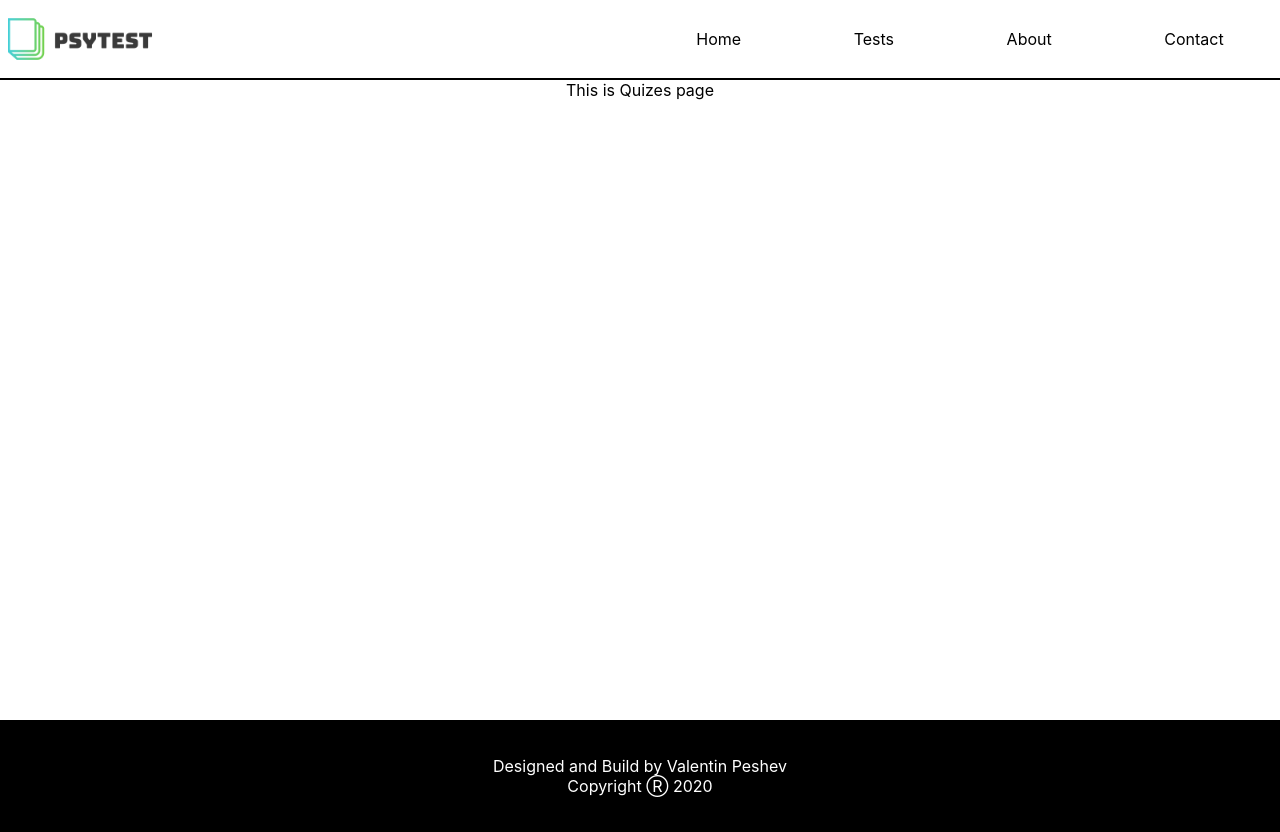
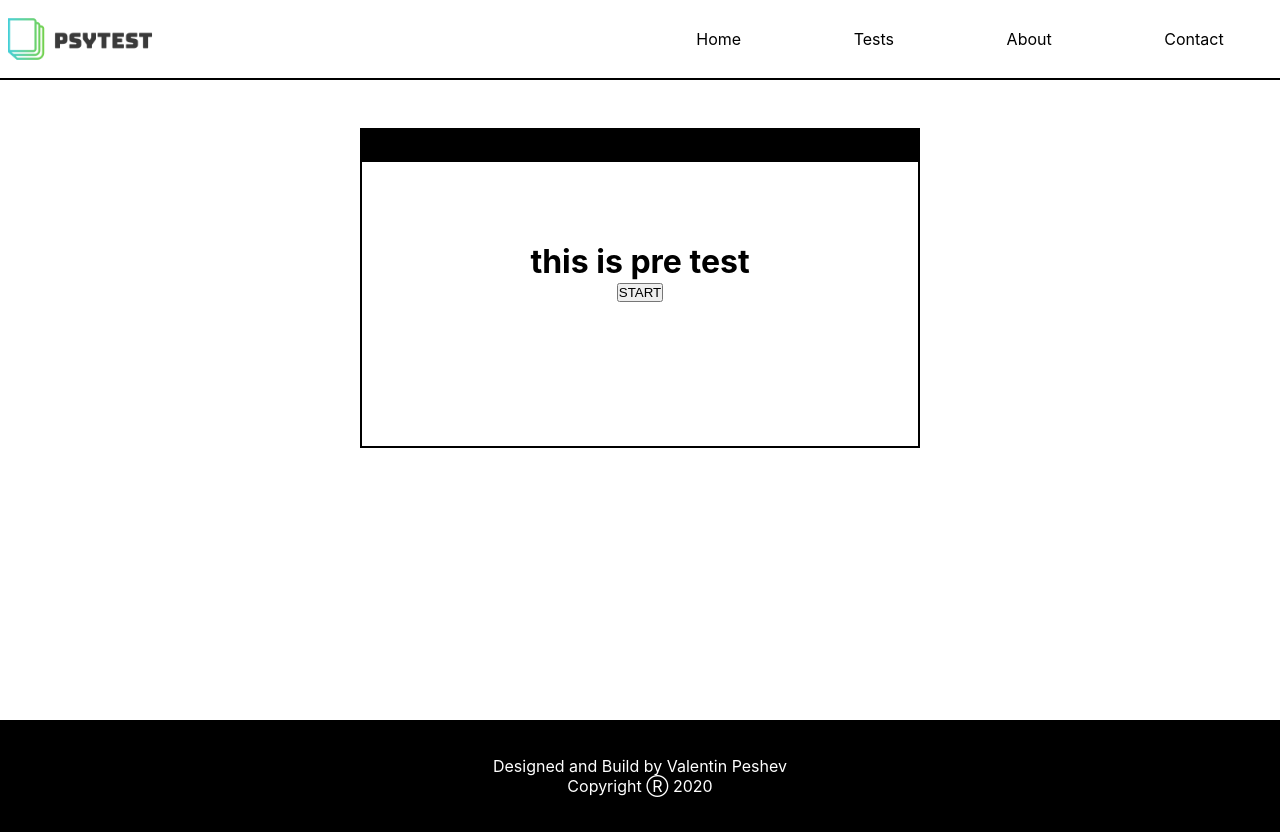
Before and after one commit to valiopld/psytest, a React (Create React App) app: page /quizes in a window 1280 px wide. Built offline with nearby package versions, Linux system fonts and the light colour scheme.

Commit message:
Build Quiz Functional component and style it

```diff
--- /dev/null
+++ b/src/components/quiz/quiz.component.jsx
@@ -0,0 +1,55 @@
+import React, { useState } from "react";
+
+import "./quiz.style.scss";
+
+import test from "../../db/test";
+
+const Quiz = () => {
+  const [getQuizState, setQuizState] = useState("start");
+  const [getQn, setQn] = useState(0);
+  const [getPoint, setPoint] = useState(0);
+
+  const nextQ = (i) => {
+    setPoint(getPoint + (i + 1));
+    setQn(getQn + 1);
+    if (getQn === test.questions.length - 1) {
+      setQuizState("end");
+    }
+  };
+
+  const show = () => {
+    switch (getQuizState) {
+      case "start":
+        return (
+          <div>
+            <h1>{test.pre}</h1>
+            <button onClick={() => setQuizState("quiz")}>START</button>
+          </div>
+        );
+      case "quiz":
+        return (
+          <div>
+            <h1>{test.questions[getQn]}</h1>
+            {test.answers.map((a, i) => (
+              <p key={i} onClick={() => nextQ(i)} className="option">
+                {a}
+              </p>
+            ))}
+          </div>
+        );
+      case "end":
+        return <div>END {getPoint}</div>;
+
+      default:
+        break;
+    }
+  };
+  return (
+    <div className="quiz">
+      <div className="progress-bar"></div>
+      <div className="content">{show()}</div>
+    </div>
+  );
+};
+
+export default Quiz;
--- /dev/null
+++ b/src/components/quiz/quiz.style.scss
@@ -0,0 +1,31 @@
+.quiz {
+  width: 35rem;
+  height: 20rem;
+  border: 2px solid black;
+  margin-top: 3rem;
+  display: flex;
+  flex-direction: column;
+
+  .progress-bar {
+    width: 100%;
+    background-color: black;
+    height: 10%;
+  }
+  .content {
+    height: 70%;
+    display: flex;
+    justify-content: center;
+    align-items: center;
+    text-align: center;
+    .option {
+      border: 1px solid black;
+      margin: 0.5rem;
+      padding: 0.5rem 5rem;
+    }
+    .option:hover {
+      background-color: black;
+      color: white;
+      cursor: pointer;
+    }
+  }
+}
--- /dev/null
+++ b/src/db/test.js
@@ -0,0 +1,8 @@
+const test = {
+  pre: "this is pre test",
+  questions: ["quest1", "quest2", "quest3"],
+  answers: ["yes", "idk", "no"],
+  final: "this is final text",
+};
+
+export default test;
--- a/src/pages/quizesPage/quizesPage.page.jsx
+++ b/src/pages/quizesPage/quizesPage.page.jsx
@@ -1,7 +1,15 @@
 import React from "react";
 
+import Quiz from "../../components/quiz/quiz.component";
+
+import test from "../../db/test";
+
 const QuizesPage = () => {
-  return <div className="quizes-page">This is Quizes page</div>;
+  return (
+    <div className="quizes-page">
+      <Quiz test={test} />
+    </div>
+  );
 };
 
 export default QuizesPage;
```
